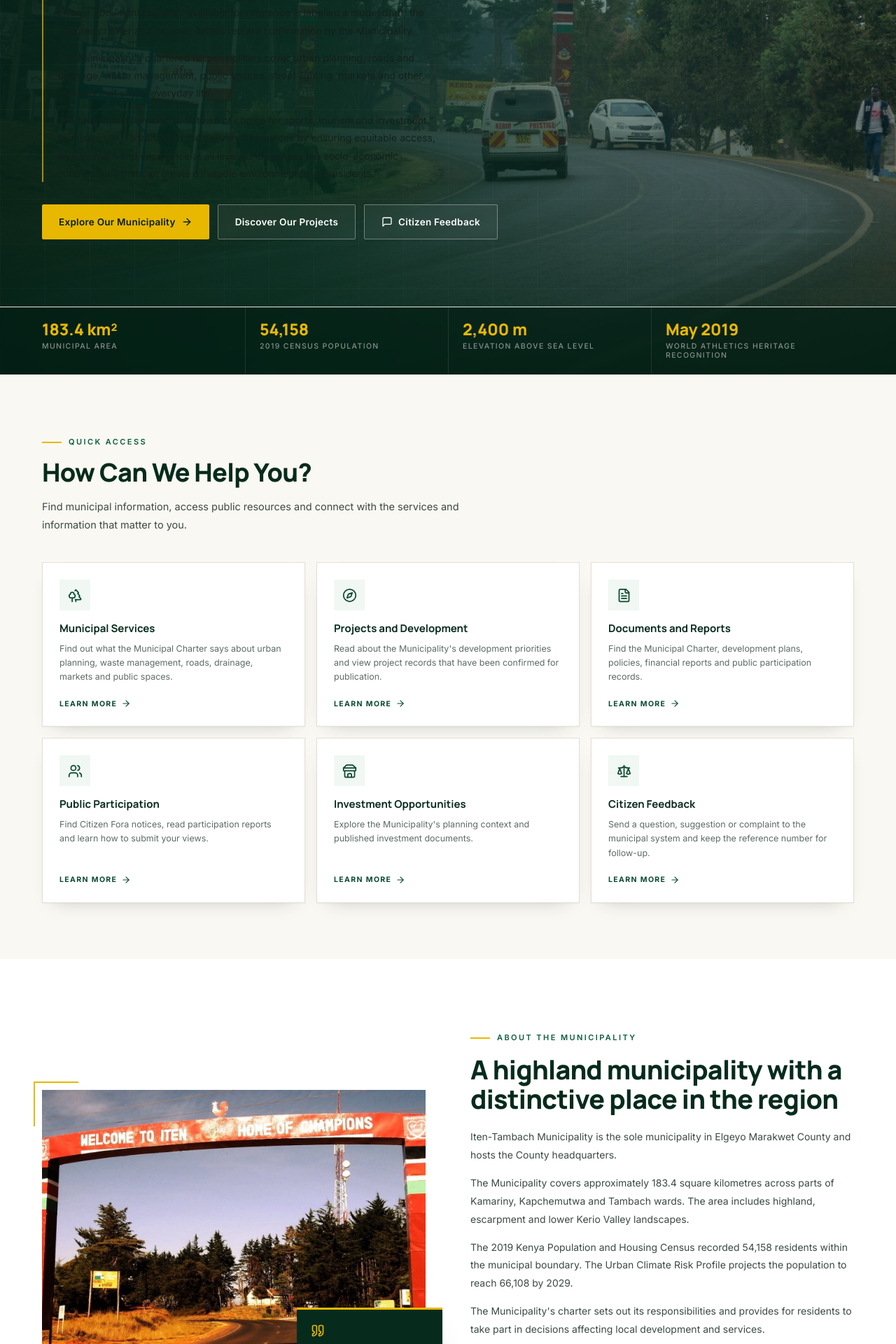
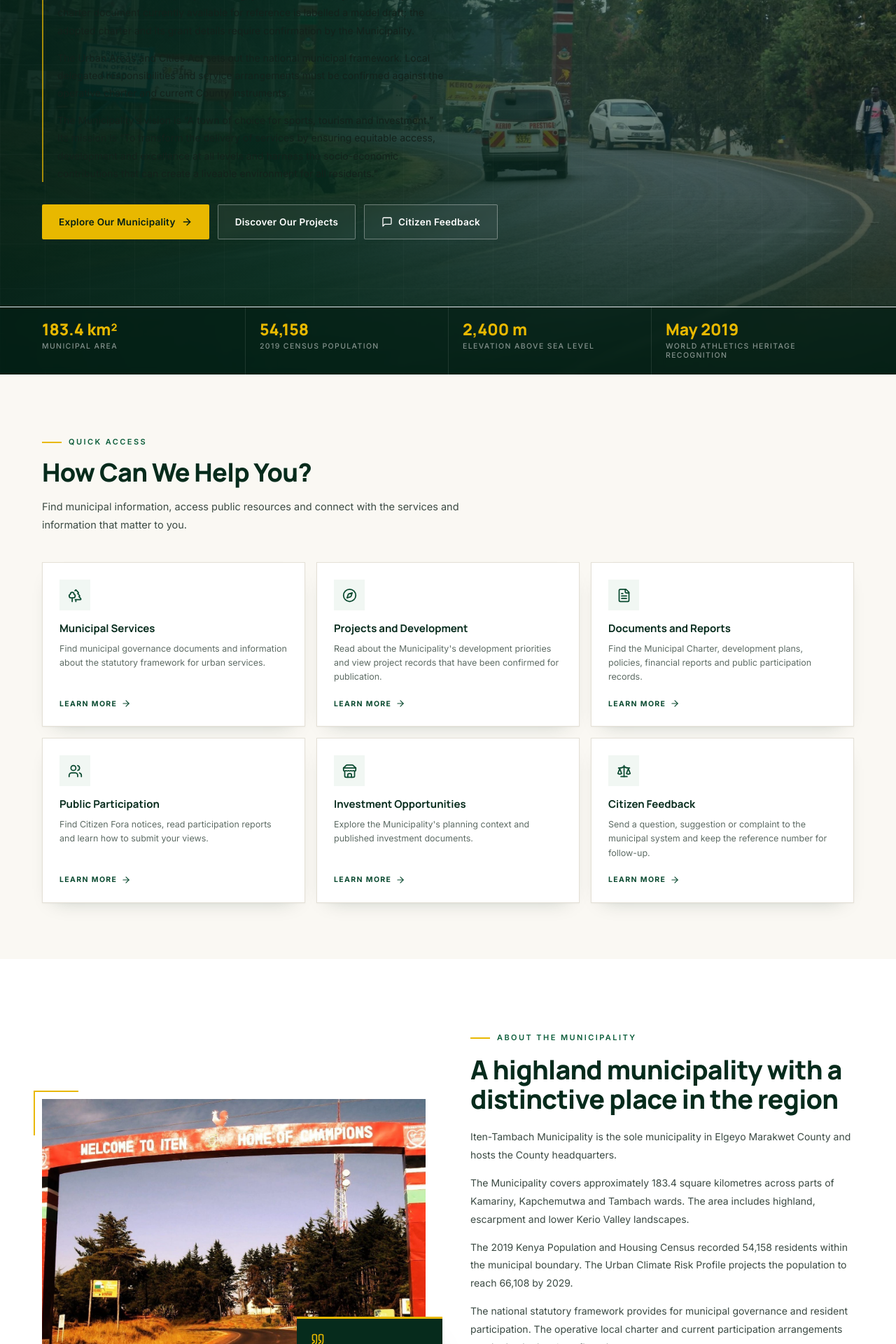
Before and after one commit to kikie254/municp, a Next.js app: page / in a window 1280 px wide. Shown: the part 646-2566 px from the top of the page at 70% size. Built offline with nearby package versions, Linux system fonts and the light colour scheme; no server answers.

Commit message:
Remove unsupported chartered-function claims from homepage

```diff
--- a/app/page.tsx
+++ b/app/page.tsx
@@ -29,7 +29,7 @@ const quickAccess = [
   {
     title: "Municipal Services",
     description:
-      "Find out what the Municipal Charter says about urban planning, waste management, roads, drainage, markets and public spaces.",
+      "Find municipal governance documents and information about the statutory framework for urban services.",
     href: "/services",
     icon: "spaces",
   },
@@ -128,7 +128,7 @@ export default function HomePage() {
                   Iten-Tambach is a municipality within Elgeyo Marakwet County. The County-hosted charter document currently available for reference is labelled a model draft; the adopted charter and its grant details require confirmation by the Municipality.
               </p>
               <p className="text-[13.5px] leading-[1.8] text-white/72 sm:text-[14px]">
-                The Municipality's chartered responsibilities cover urban planning, roads and drainage, waste management, public spaces, street lighting, markets and other services that shape everyday life.
+                The Urban Areas and Cities Act sets out the national municipal framework. Local delegated responsibilities and service arrangements must be confirmed against the operative charter and current County instruments.
               </p>
               <p className="text-[13.5px] leading-[1.8] text-white/72 sm:text-[14px]">
                 The Municipality’s vision is “A town of choice for sports, tourism and investment.” Its mission is “To transform the delivery of services by ensuring equitable access, development and excellence at all levels and harness the socio-economic contributions that can create a liveable environment for all residents.”
@@ -241,7 +241,7 @@ export default function HomePage() {
                   The 2019 Kenya Population and Housing Census recorded 54,158 residents within the municipal boundary. The Urban Climate Risk Profile projects the population to reach 66,108 by 2029.
                 </p>
                 <p className="text-[14px] leading-[1.85] text-ink-soft">
-                  The Municipality's charter sets out its responsibilities and provides for residents to take part in decisions affecting local development and services.
+                  The national statutory framework provides for municipal governance and resident participation. The operative local charter and current participation arrangements require institutional confirmation.
                 </p>
               </div>
 
```
